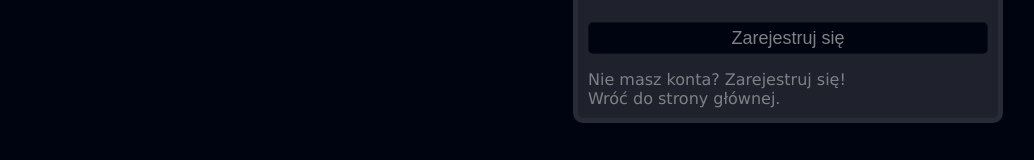
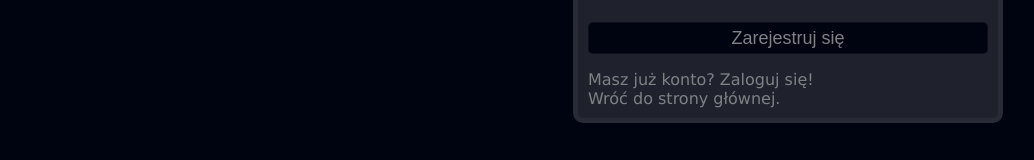
Before and after one commit to pasiekak/wariat-client, a React (Create React App) app: page /register in a window 1280 px wide. Shown: the part 581-741 px from the top of the page, without its empty margins (132-1166 px from the left). Built offline with nearby package versions, Linux system fonts and the light colour scheme.

Commit message:
Form links updated

```diff
--- a/public/translations/pl.json
+++ b/public/translations/pl.json
@@ -41,6 +41,7 @@
         "links":{
 
             "noAccount": "Nie masz konta? Zarejestruj się!",
+            "haveAccount": "Masz już konto? Zaloguj się!",
             "goBack": "Wróć do strony głównej."
 
         }
--- a/src/api/loginApiHandler.js
+++ b/src/api/loginApiHandler.js
@@ -1,5 +1,4 @@
 import axios from 'axios';
-import { loginStatusMsg } from '../constants/statusMessages';
 
 const loginApiHandler = {
     register: async (username, password, email, firstName) => {
@@ -21,9 +20,13 @@ const loginApiHandler = {
             let response = await axios.post('/login', {username, password})
             return response.data;
         } catch (err) {
-            if (err.response?.status) {
+            console.log(err);
+            if (err.response?.status === 500) {
+                return { success: false, message: 'serverError' }
+            } else if (err.response?.status) {
                 return err.response.data
-            } else {
+            }
+            else {
                 return { success: false, message: 'error' };
             }
         }
@@ -37,7 +40,6 @@ const loginApiHandler = {
     },
     checkIfUserExists: async (username, email) => {
         axios.post('/checkIfUserExists', {username, email}).then((res) => {
-            console.log(res);
             return { success: true, exists: res.data };
         }).catch((err) => {
 
--- a/src/components/common/forms/formLinks/FormLinks.js
+++ b/src/components/common/forms/formLinks/FormLinks.js
@@ -1,13 +1,18 @@
-import React from "react";
+import React, {useState} from "react";
 import { Link } from "react-router-dom";
 import { useTranslation } from "react-i18next";
 
-const FormLinks = () => {
+const FormLinks = (props) => {
+    const [withRegister, setWithRegister] = useState(props.withRegister);
     const { t } = useTranslation('links', {keyPrefix: 'forms.links' });
 
     return (
+
         <div className='FormLinks'>
-            <Link to='/register'>{t('noAccount')}</Link>
+        {withRegister ?
+        <Link to='/register'>{t('noAccount')}</Link>
+        :
+        <Link to='/login'>{t('haveAccount')}</Link>}
             <Link to='/'>{t('goBack')}</Link>
         </div>
     )
--- a/src/components/views/login/LoginPage.js
+++ b/src/components/views/login/LoginPage.js
@@ -14,7 +14,7 @@ const LoginPage = () => {
             </div>
             <div className='form'>
                 <LoginForm/>
-                <FormLinks/>
+                <FormLinks withRegister={true}/>
             </div>
         </div>
     )
--- a/src/components/views/register/RegisterPage.js
+++ b/src/components/views/register/RegisterPage.js
@@ -24,10 +24,10 @@ class RegisterPage extends React.Component {
     pickRegValues = (regValues) => {
         this.setState({data: regValues});
         // Check if user exists > send email verification > register
-        this.checkIfUserExists(regValues.username, regValues.password, regValues.email);
+        this.checkIfUserExists(regValues.username, regValues.email);
     }
 
-    checkIfUserExists = async(username, password, email) => {
+    checkIfUserExists = async(username, email) => {
         let userExists = await loginApiHandler.checkIfUserExists(username, email);
         if (userExists === false) {
             this.setState({userExists: false});
@@ -47,7 +47,7 @@ class RegisterPage extends React.Component {
                     :
                     <p>Email Verification</p>}
 
-                    <FormLinks/>
+                    <FormLinks withRegister={false}/>
                 </div>
             </div>
         )
```
